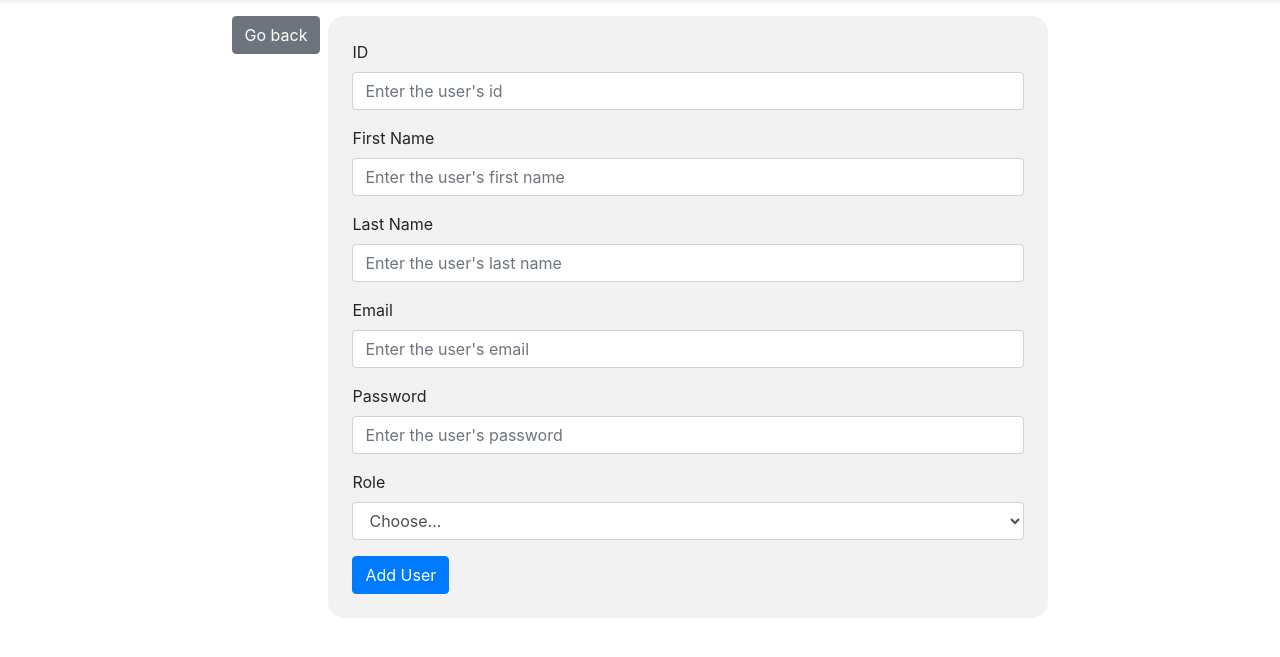
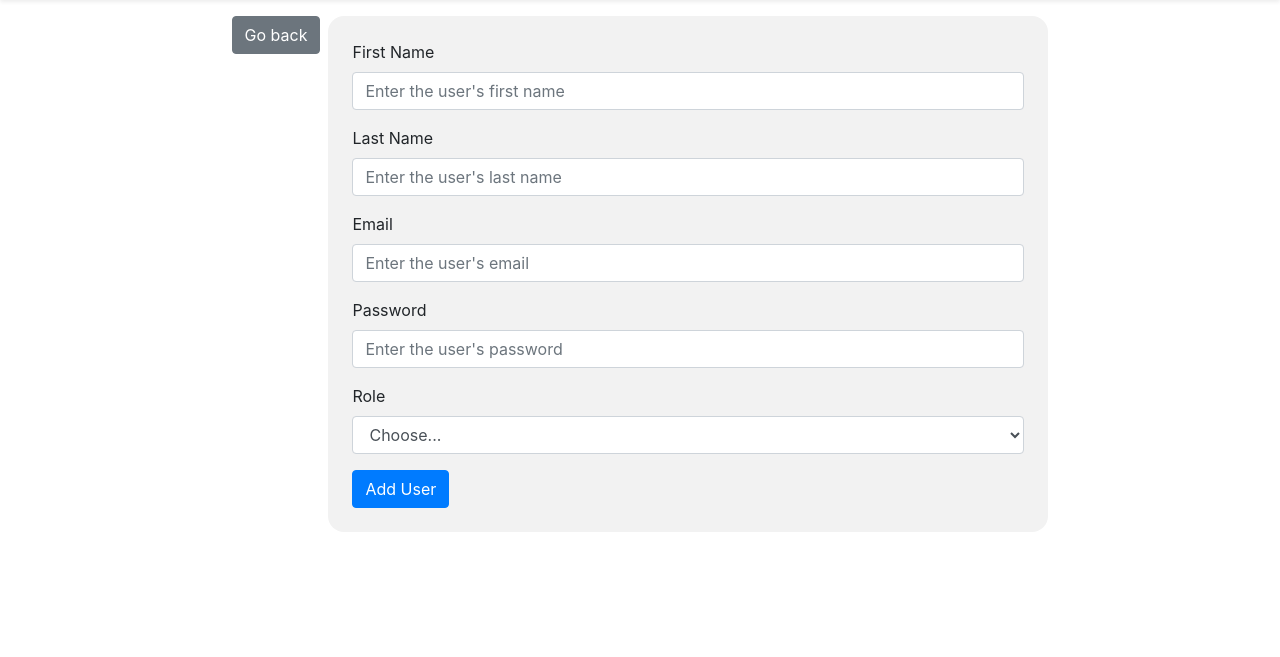
Before and after one commit to jose1522/Proqr, a Flask app: page /user/new in a window 1280 px wide. Shown: the part 57-714 px from the top of the page. Run offline with Flask 2, Linux system fonts and the light colour scheme; some libraries are stand-ins or nearby versions.

Commit message:
Making ID field in User form read only

```diff
--- a/app/templates/public/user_form.html
+++ b/app/templates/public/user_form.html
@@ -3,10 +3,10 @@
 <!-- Start of form row -->
 
             <!-- Start of form row -->
-            <div class="form-row">
+            <div class="form-row" style="display: {{showID}};">
                 <div class="form-group col-md-12">
                     <label for="userUserID">ID</label>
-                    <input class="form-control" type="text" id="userUserID" placeholder="Enter the user's id" value={{ userId }}>
+                    <input class="form-control" type="text" id="userUserID"  readonly value={{ userId }}>
                 </div>
             </div>
             <!-- End of form row -->
--- a/app/views.py
+++ b/app/views.py
@@ -68,6 +68,7 @@ def reporting():
 def new_user():
     return render_template("public/user_form.html",
                            isIndex=True,
+                           showID = 'none',
                            showPassword='flex', # Shows the password field
                            userId="",
                            firstName="",
@@ -81,6 +82,7 @@ def user_info(id):
     user = FetchUserData(id)
     return render_template("public/user_form.html",
                            isIndex=False,
+                           showID='flex',
                            showPassword='none', # Hides password
                            userId=user.userId,
                            firstName=user.firstName,
@@ -93,6 +95,7 @@ def user_info(id):
 def edit_user():
     return render_template("public/user_form.html",
                            isIndex=False,
+                           showID='flex',
                            showPassword='none',
                            userId="",
                            firstName="",
@@ -105,6 +108,7 @@ def edit_user():
 def delete_user():
     return render_template("public/user_form.html",
                            isIndex=False,
+                           showID='flex',
                            showPassword='none',
                            userId="",
                            firstName="",
```
